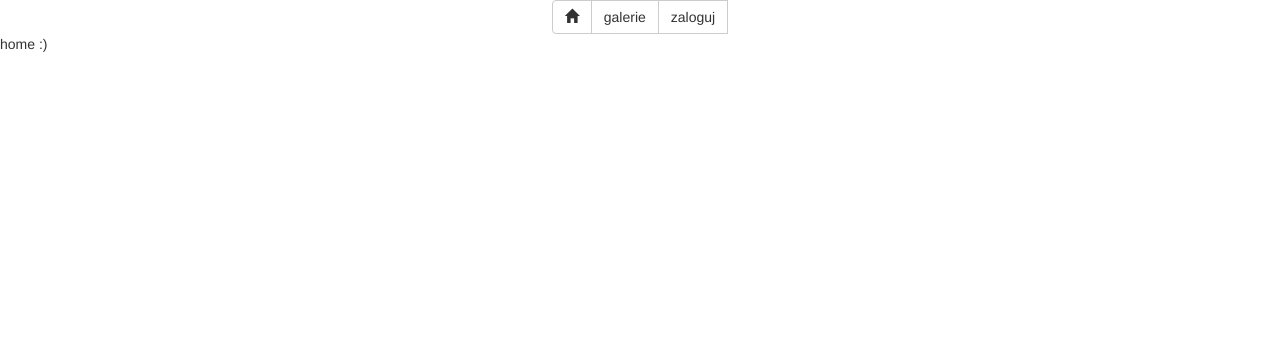
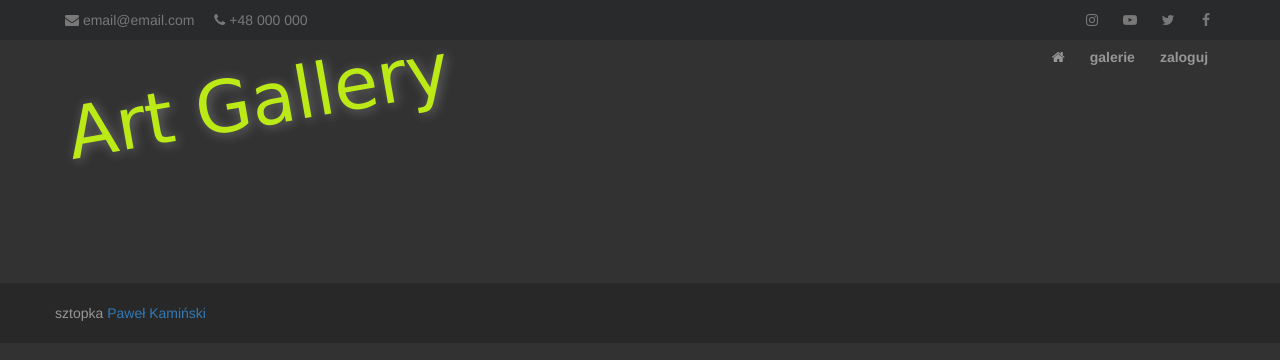
Before and after one commit to Pawilonek/gallery, a website: page index.html in a window 1280 px wide. Drawn offline with nearby package versions, Linux system fonts and the light colour scheme; some packages are replaced by stand-ins of ours; a script that the page names is missing; a web font is replaced by a local one.

Commit message:
Change layout

```diff
--- a/bower.json
+++ b/bower.json
@@ -13,6 +13,7 @@
     "angular-route": "1.2.*",
     "angular-file-upload": "1.1.*",
     "bootstrap": "3.3.*",
-    "angular-bootstrap": "0.12.*"
+    "angular-bootstrap": "0.12.*",
+    "font-awesome": "~4.3.0"
   }
 }
--- a/css/style.less
+++ b/css/style.less
@@ -1,10 +1,3 @@
-nav {
-    text-align: center;
-}
-
-h1.center {
-    text-align: center;
-}
 
 #gallery {
     background-color: #fff;
@@ -119,6 +112,74 @@ h1.center {
  *  == less style /\ del
  */
 
+body {
+    background-color: rgb(50, 50, 50);
+}
+
+.container {
+    padding: 0;
+}
+
+header {
+    background-color: #292A2C;
+    color: rgb(120, 120, 120);
+    padding: 10px;
+    overflow: auto;
+    span {
+        margin: 0 10px;
+        a {
+            color: rgb(120, 120, 120);
+            transition: color 0.2s;
+            &:hover {
+                color: rgb(255, 255, 255);
+            }
+        }
+    }
+    .left {
+        float: left;
+    }
+    .right {
+        float: right;
+    }
+}
+
+.top {
+    margin-bottom: 50px;
+    #logo {
+        float: left;
+        color: rgb(188, 234, 22);
+        font-size: 72px;
+        padding: 10px;
+        font-family: 'Italianno', cursive;
+        transform: rotate(-10deg);
+        text-shadow: 2px 2px 12px rgba(255, 255, 255, 0.3);
+    }
+    nav {
+        float: right;
+        overflow: auto;
+        a.btn {
+            color: rgb(150, 150, 150);
+            font-weight: bold;
+            transition: all 0.2s;
+            &:hover {
+                color: rgb(255, 255, 255);
+                border-top: solid rgb(188, 234, 22) 3px;
+                text-decoration: none;
+            }
+            &:visited {
+                text-decoration: none;
+            }
+        }
+    }
+}
+
+footer {
+    margin-top: 50px;
+    background-color: rgb(40, 40, 40);
+    color: rgb(150, 150, 150);
+    padding: 20px;
+}
+
 .galleryList {
     text-align: center;
     .singleGallery {
@@ -128,7 +189,7 @@ h1.center {
         display: inline-block;
         overflow: hidden;
         position: relative;
-        border: solid #000 5px;
+        border: solid rgb(93, 186, 12) 2px;
         .galleryHover {
             position: absolute;
             left: 0;
@@ -136,7 +197,7 @@ h1.center {
             top: 180px;
             bottom: 15px;
             height: auto;
-            background-color: rgba(0, 0, 0, 0.5);
+            background-color: rgba(50, 50, 50, 0.7);
             transition: all 0.2s ease;
         }
         &:hover .galleryHover {
@@ -159,7 +220,7 @@ h1.center {
             transform: scale(1.2);
         }
         .galleryName {
-            color: rgb(255, 255, 255);
+            color: rgb(200, 200, 200);
             font-size: 25px;
             font-family: 'Kalam', cursive;
             font-weight: bold;
--- a/index.html
+++ b/index.html
@@ -2,24 +2,26 @@
 <html lang="pl" data-ng-app="galleryApp">
 <head>
     <meta http-equiv="Content-Type" content="text/html; charset=utf-8"/>
-        <meta name="viewport" content="initial-scale=1,maximum-scale=1,user-scalable=no" />
+    <meta name="viewport" content="initial-scale=1,maximum-scale=1,user-scalable=no"/>
     <title> Gallery </title>
 
     <!-- jQuery -->
-        <script type="text/javascript" src="/bower_components/jQuery/dist/jquery.min.js"></script>
+    <script type="text/javascript" src="/bower_components/jquery/dist/jquery.min.js"></script>
     <!-- jQuery UI -->
     <script type="text/javascript" src="lib/jquery-ui-1.11.2/jquery-ui.min.js"></script>
-        <link rel="stylesheet" type="text/css" href="lib/jquery-ui-1.11.2/jquery-ui.min.css" />
+    <link rel="stylesheet" type="text/css" href="lib/jquery-ui-1.11.2/jquery-ui.min.css"/>
     <!-- AngularJS -->
     <script type="text/javascript" src="/bower_components/angular/angular.min.js"></script>
     <script type="text/javascript" src="/bower_components/angular-route/angular-route.min.js"></script>
     <script type="text/javascript" src="/bower_components/angular-resource/angular-resource.min.js"></script>
     <script type="text/javascript" src="/bower_components/angular-file-upload/angular-file-upload.min.js"></script>
     <!-- Bootstrap -->
-        <link rel="stylesheet" href="/bower_components/bootstrap/dist/css/bootstrap.min.css" />
+    <link rel="stylesheet" href="/bower_components/bootstrap/dist/css/bootstrap.min.css"/>
     <script type="text/javascript" src="/bower_components/bootstrap/dist/js/bootstrap.js"></script>
     <!-- UI Bootstrap -->
     <script type="text/javascript" src="/bower_components/angular-bootstrap/ui-bootstrap-tpls.min.js"></script>
+    <!-- Font Awesome -->
+    <link rel="stylesheet" href="/bower_components/font-awesome/css/font-awesome.min.css"/>
     <!-- moje -->
     <script type="text/javascript" src="js/app.js"></script>
     <script type="text/javascript" src="js/models/services.js"></script>
@@ -28,28 +30,60 @@
     <script type="text/javascript" src="js/controllers/galleriesController.js"></script>
     <script type="text/javascript" src="js/controllers/adminController.js"></script>
     <!-- Fonts -->
-        <link href='http://fonts.googleapis.com/css?family=Kalam:400,700' rel='stylesheet' type='text/css'>
+    <link href='http://fonts.googleapis.com/css?family=Kalam:400,700|Italianno' rel='stylesheet' type='text/css'>
 
-        <link rel="stylesheet" type="text/css" href="css/style.css" />
+    <link rel="stylesheet" type="text/css" href="css/style.css"/>
 </head>
 <body>
+
+
+<header>
+    <div class="container">
+        <span class="left"><i class="fa fa-envelope"></i> email@email.com</span>
+        <span class="left"><i class="fa fa-phone"></i> +48 000 000</span>
+
+        <span class="right"><a href="#"><i class="fa fa-fw fa-facebook"></i></a></span>
+        <span class="right"><a href="#"><i class="fa fa-fw fa-twitter"></i></a></span>
+        <span class="right"><a href="#"><i class="fa fa-fw fa-youtube-play"></i></a></span>
+        <span class="right"><a href="#"><i class="fa fa-fw fa-instagram"></i></a></span>
+    </div>
+</header>
+
+<div class="top">
+    <div class="container">
+        <a data-ng-href="/#/">
+            <div id="logo">
+                Art Gallery
+            </div>
+        </a>
         <nav data-ng-controller="authenticationsCtrl" data-ng-init="init()">
-            <div class="btn-group" role="group">
-                <a data-ng-href="#/" class="btn btn-default" >
-                    <span class="glyphicon glyphicon-home"></span>
-                </a>
-                <a class="btn btn-default" data-ng-href="#/galleries">galerie</a>
-                <a data-ng-show="userHash" class="btn btn-info" data-ng-href="#/admin">admin</a>
-                <button data-ng-hide="userHash" class="btn btn-default" data-ng-click="openModal()">zaloguj</button>
-                <button data-ng-show="userHash" class="btn btn-primary" data-ng-click="logout()">wyloguj</button>
+            <div class="btn-group" role="group" data-ng-hide="userHash">
+                <a data-ng-href="/#/" class="btn"><i class="fa fa-home"></i></a>
+                <a data-ng-href="/#/galleries" class="btn">galerie</a>
+                <a class="btn" data-ng-click="openModal()">zaloguj</a>
+            </div>
+            <div class="btn-group" role="group" data-ng-sho="userHash">
+                <a data-ng-href="/#/admin" class="btn" data-ng-show="userHash">admin</a>
+                <a data-ng-show="userHash" class="btn" data-ng-click="logout()">wyloguj</a>
             </div>
         </nav>
+    </div>
+</div>
 
+<div class="container">
     <div data-ng-controller="AlertCtrl">
         <alert ng-repeat="alert in alerts" type="{{alert.type}}" close="closeAlert($index)">{{alert.msg}}</alert>
     </div>
 
-        <div data-ng-view> </div>
+    <section data-ng-view></section>
+</div>
+
+<footer>
+    <div class="container">
+        sztopka <a href="http://pawilonek.2ap.pl/">Paweł Kamiński</a>
+    </div>
+</footer>
+
 
 </body>
 </html>
```
Also changed, not shown: css/style.css. Lines whose indentation alone changed are shown as unchanged.
